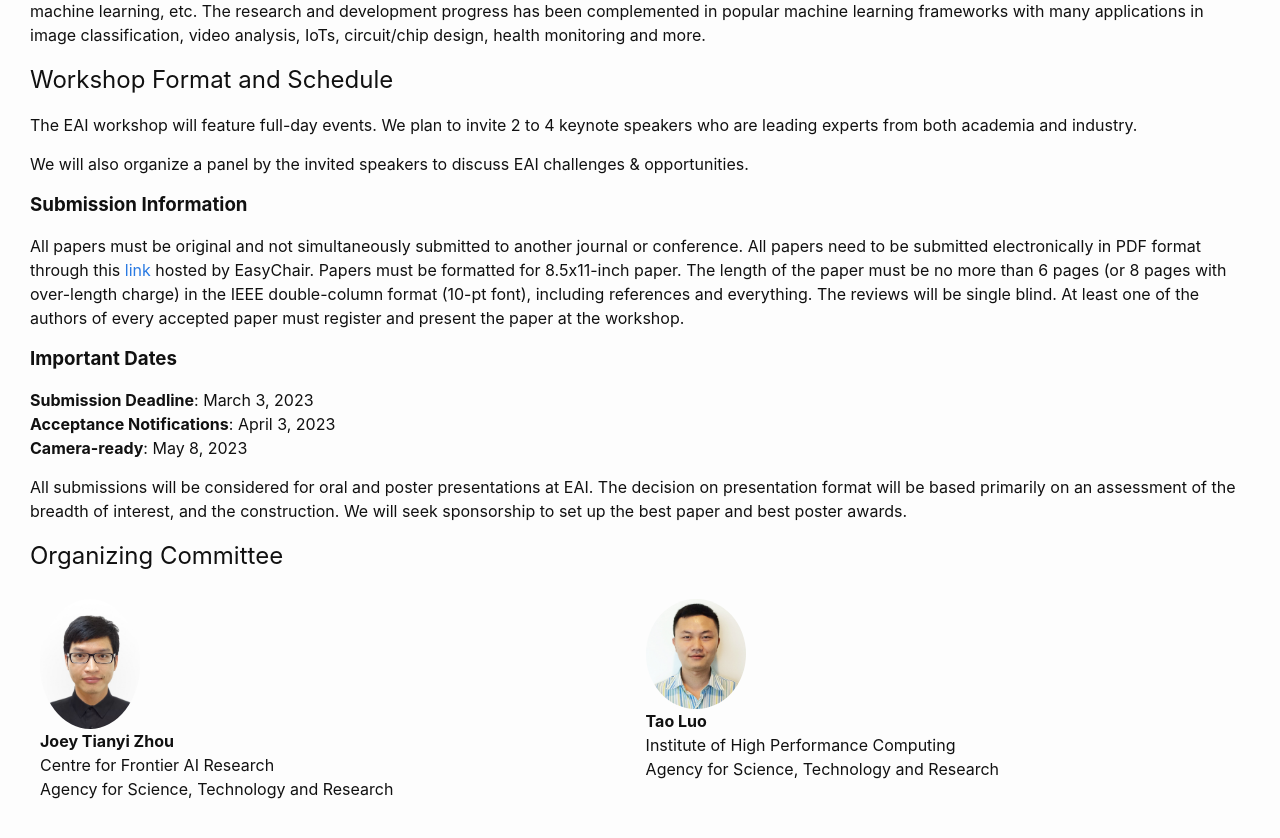
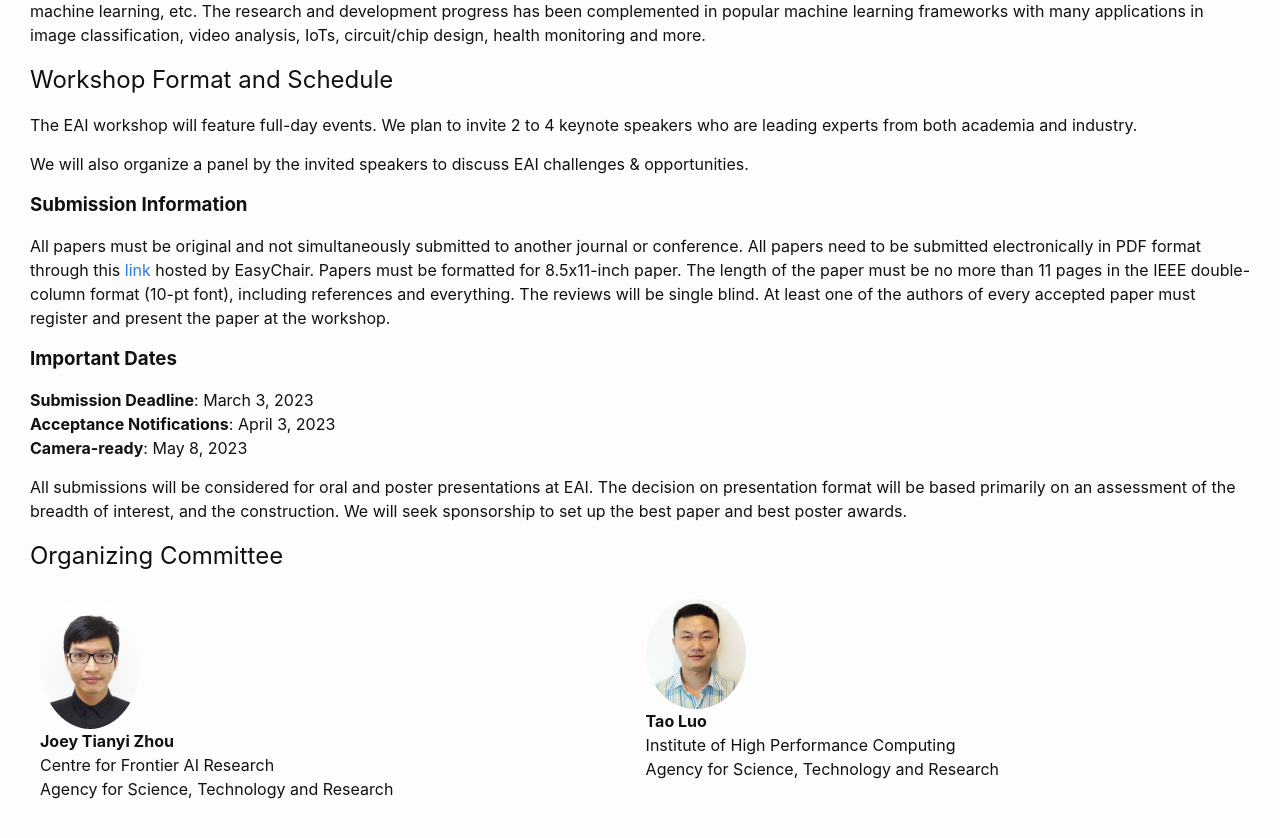
Before and after one commit to EAI-ICDCS/EAI-ICDCS.github.io, a Jekyll site: the page built from index2023.markdown, in a window 1280 px wide and 900 px high, scrolled down 800 px. Shown: the top 838 px of the window. Built offline with Jekyll 4.4.1, drawn with Linux system fonts in a browser that asks for light colours.

Commit message:
Update index2023.markdown

```diff
--- a/index2023.markdown
+++ b/index2023.markdown
@@ -45,7 +45,7 @@ The EAI workshop will feature full-day events. We plan to invite 2 to 4 keynote
 We will also organize a panel by the invited speakers to discuss EAI challenges & opportunities.
 
 ### **Submission Information**
-All papers must be original and not simultaneously submitted to another journal or conference. All papers need to be submitted electronically in PDF format through  this [link](https://easychair.org/conferences/?conf=icdcseai2023) hosted by EasyChair. Papers must be formatted for 8.5x11-inch paper. The length of the paper must be no more than 6 pages (or 8 pages with over-length charge) in the IEEE double-column format (10-pt font), including references and everything. The reviews will be single blind. At least one of the authors of every accepted paper must register and present the paper at the workshop.
+All papers must be original and not simultaneously submitted to another journal or conference. All papers need to be submitted electronically in PDF format through  this [link](https://easychair.org/conferences/?conf=icdcseai2023) hosted by EasyChair. Papers must be formatted for 8.5x11-inch paper. The length of the paper must be no more than 11 pages in the IEEE double-column format (10-pt font), including references and everything. The reviews will be single blind. At least one of the authors of every accepted paper must register and present the paper at the workshop.
 
 ### **Important Dates**
 **Submission Deadline**: March 3, 2023
```
